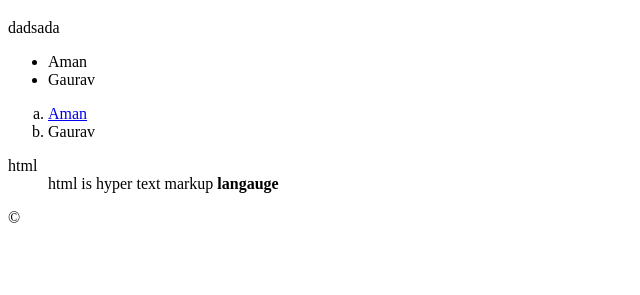
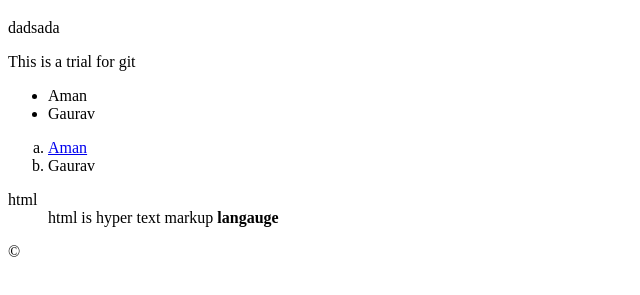
Before and after one commit to kumar-stack/day_1, a plain HTML site: page index.html in a window 1280 px wide. Shown: the part 145-440 px from the top of the page, without its empty margins (0-640 px from the left). Drawn offline with Linux system fonts and the light colour scheme.

Commit message:
new paragraph

```diff
--- a/index.html
+++ b/index.html
@@ -18,6 +18,7 @@
 	<h1>This is page 1 </h1>
 	<h1><a href="page_2.html"> Go to   <span> dasldhashd </span> page 2 </a></h1>
 	<p>dadsada</p>
+	<p>This is a trial for git</p>
 
 	<ul>
 		<li>Aman</li>
```
